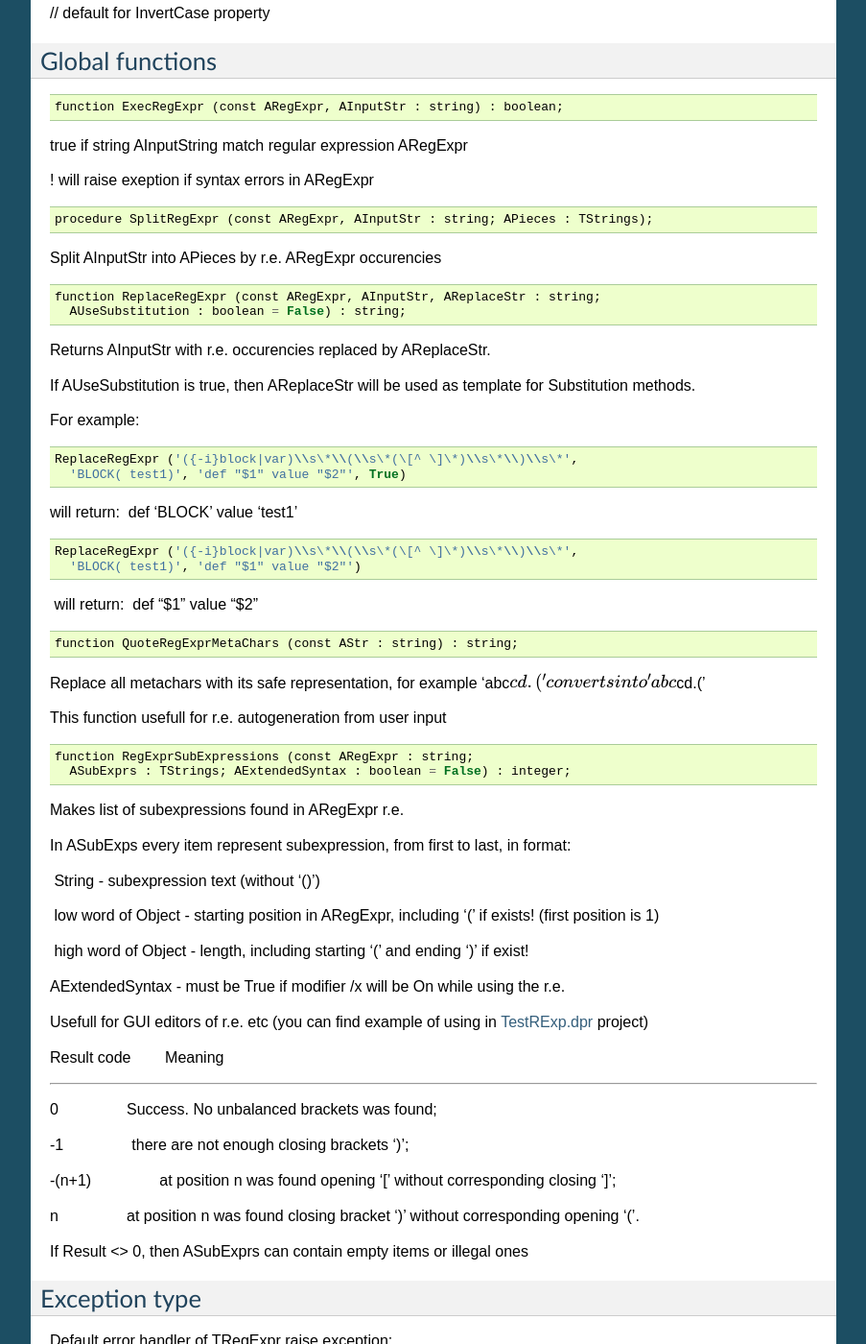
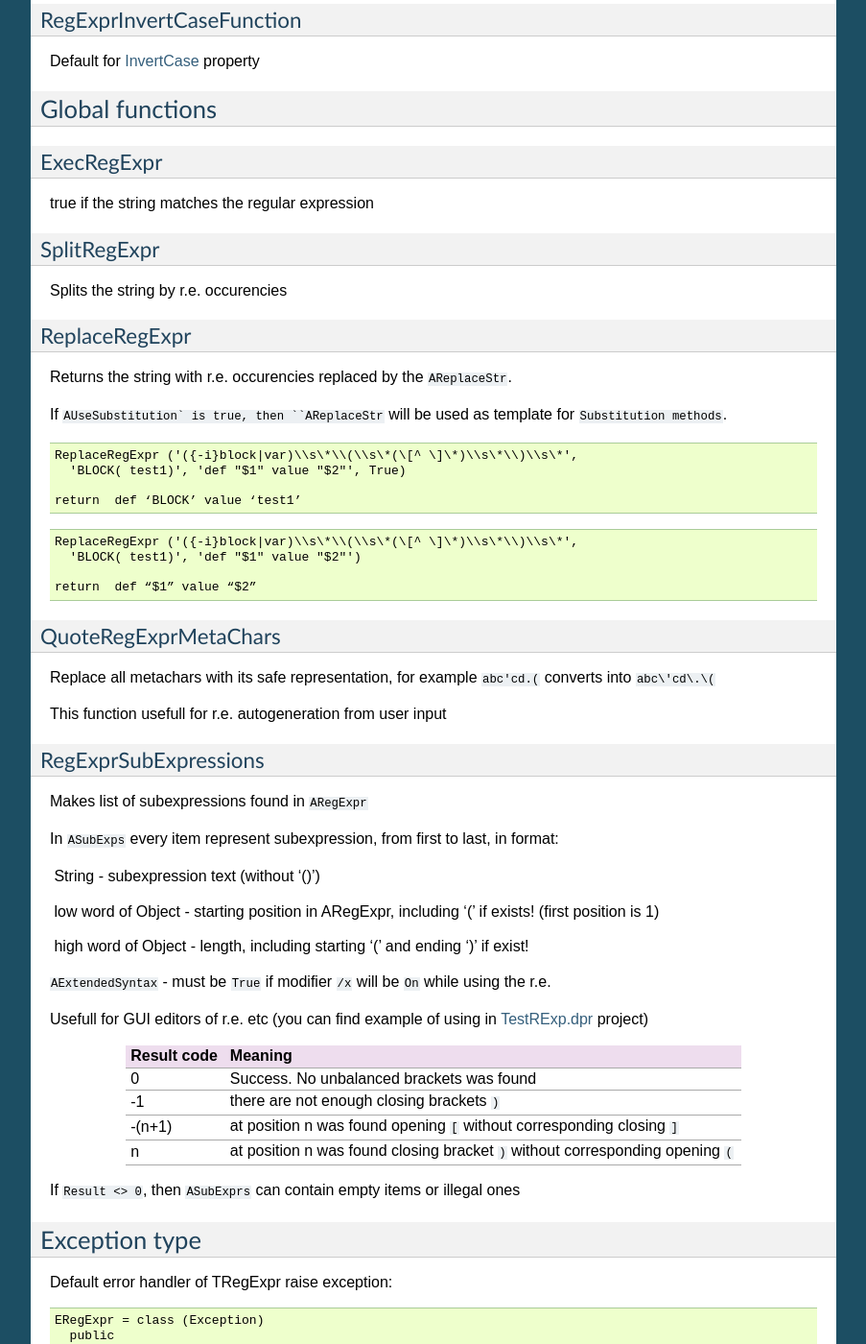
Before and after one commit to andgineer/TRegExpr, a Sphinx documentation site: the page built from docs/tregexpr_interface.rst, in a window 1280 px wide and 1400 px high, scrolled down 6363 px. Shown: the whole window at 96% size, without its empty margins (198-1101 px from the left). Built offline with Sphinx 7.4.7, drawn with Linux system fonts in a browser that asks for light colours; some of the changed text lies outside the part shown.

Commit message:
cross-links

```diff
--- a/docs/faq.rst
+++ b/docs/faq.rst
@@ -123,6 +123,8 @@
 You have to check from line start to line end to ensure there are no
 anything else around: ``^\d{4,4}$``.
 
+.. _nongreedyoptimization:
+
 Why does non-greedy iterators sometimes work as in greedy mode?
 ~~~~~~~~~~~~~~~~~~~~~~~~~~~~~~~~~~~~~~~~~~~~~~~~~~~~~~~~~~~~~~~
 
--- a/docs/tregexpr_interface.rst
+++ b/docs/tregexpr_interface.rst
@@ -54,8 +54,7 @@
 ~~~~~~~~~
 
 `Modifier /s <regexp_syntax.html#modifier_s>`__ - ‘.’ works as any char
-(else doesn’t match
-`LineSeparators <tregexpr_interface.html#lineseparators>`__ and
+(else doesn’t match LineSeparators_ and
 `LinePairedSeparator <tregexpr_interface.html#linepairedseparator>`__),
 initialized with `RegExprModifierS <#modifier_defs>`__ value.
 
@@ -172,41 +171,30 @@
 
 Split AInputStr into APieces by r.e. occurencies
 
-Internally calls ``Exec[Next]``
+Internally calls Exec_ / ExecNext_
 
-::
+Replace, ReplaceEx
+~~~~~~~~~~~~~~~~~~
 
-    function Replace (AInputStr : RegExprString; const AReplaceStr : RegExprString;
-      AUseSubstitution : boolean = False) : RegExprString;
+Returns the string with r.e. occurencies replaced by the replace string.
 
-    function Replace (AInputStr : RegExprString;
-      AReplaceFunc : TRegExprReplaceFunction) : RegExprString;
-
-    function ReplaceEx (AInputStr : RegExprString;
-      AReplaceFunc : TRegExprReplaceFunction)  : RegExprString;
-
-Returns AInputStr with r.e. occurencies replaced by AReplaceStr
-
-If AUseSubstitution is true, then AReplaceStr will be used
-
+If ``AUseSubstitution`` is true, then ``AReplaceStr`` will be used
 as template for Substitution methods.
-
-For example:
 
 ::
 
     Expression := '({-i}block|var)\\s\*\\(\\s\*(\[^ \]\*)\\s\*\\)\\s\*';
     Replace ('BLOCK( test1)', 'def "$1" value "$2"', True);
 
-  will return:  def ‘BLOCK’ value ‘test1’
+    will return:  def ‘BLOCK’ value ‘test1’
 
 ::
 
     Replace ('BLOCK( test1)', 'def "$1" value "$2"', False)
 
-  will return:  def “$1” value “$2”
+    will return:  def “$1” value “$2”
 
-Internally calls Exec[Next]
+Internally calls Exec_ / ExecNext_
 
 Overloaded version and ReplaceEx operate with call-back function,
 
@@ -215,16 +203,14 @@
 SubExprMatchCount
 ~~~~~~~~~~~~~~~~~
 
-Number of subexpressions has been found in last Exec\* call.
+Number of subexpressions has been found in last Exec_ / ExecNext_ call.
 
 If there are no subexpr. but whole expr was found (Exec\* returned
-True), then SubExprMatchCount=0, if no subexpressions nor whole r.e.
-found (Exec\* returned false) then SubExprMatchCount=-1.
+True), then ``SubExprMatchCount=0``, if no subexpressions nor whole r.e.
+found (Exec_ / ExecNext_ returned false) then ``SubExprMatchCount=-1``.
 
 Note, that some subexpr. may be not found and for such subexpr.
-MathPos=MatchLen=-1 and Match=’’.
-
-For example:
+``MathPos=MatchLen=-1`` and ``Match=’’``.
 
 ::
 
@@ -239,7 +225,6 @@
 
     Exec ('7') - return False: SubExprMatchCount=-1
 
-.
 
 MatchPos
 ~~~~~~~~
@@ -264,54 +249,48 @@
 Match
 ~~~~~
 
-::
-
-    == copy (InputString, MatchPos [Idx], MatchLen [Idx])
-
-Returns ’’ if in r.e. no such subexpr. or this subexpr. not found in
-input string.
+Returns ``’’`` if in r.e. no such subexpression or this subexpression
+was not found in the input string.
 
 LastError
 ~~~~~~~~~
 
-Returns ID of last error, 0 if no errors (unusable if Error method
-raises exception) and clear internal status into 0 (no errors).
+Returns ``ID`` of last error, ``0`` if no errors (unusable if ``Error`` method
+raises exception) and clear internal status into ``0`` (no errors).
 
 ErrorMsg
 ~~~~~~~~
 
-Returns Error message for error with ID = AErrorID.
+Returns ``Error`` message for error with ``ID = AErrorID``.
 
-::
-
-    property CompilerErrorPos : integer; // ReadOnly
+CompilerErrorPos
+~~~~~~~~~~~~~~~~
 
 Returns pos in r.e. there compiler stopped.
 
-Usefull for error diagnostics
+Useful for error diagnostics
 
 SpaceChars
 ~~~~~~~~~~
 
-Contains chars, treated as \\s (initially filled with RegExprSpaceChars
+Contains chars, treated as ``\s`` (initially filled with RegExprSpaceChars_
 global constant)
 
 WordChars
 ~~~~~~~~~
 
-Contains chars, treated as \\w (initially filled with RegExprWordChars
+Contains chars, treated as ``\w`` (initially filled with RegExprWordChars_
 global constant)
-
 
 
 LineSeparators
 ~~~~~~~~~~~~~~
 
 line separators (like ``\n`` in Unix), initially filled with
-RegExprLineSeparators global constant)
+RegExprLineSeparators_ global constant)
 
 see also `about line
-separators <regexp_syntax.html#syntax_line_separators>`__
+separators <regexp_syntax.html#line-separators>`__
 
 LinePairedSeparator
 ~~~~~~~~~~~~~~~~~~~
@@ -361,127 +344,118 @@
 Global constants
 ----------------
 
-EscChar = ‘\\’;  // ‘Escape’-char (‘\\’ in common r.e.) used for
-escaping metachars (\w, \\d etc).
+EscChar
+~~~~~~~
 
- // it’s may be usefull to redefine it if you are using C++ Builder - to
-avoide ugly constructions
+Escape-char, by default ``\``.
 
- // like ‘\\\w+\\\\\\w+\\.\\w+’ - just define EscChar=‘/’ and use
-‘/w+\/w+/./w+’
+RegExprModifierI
+~~~~~~~~~~~~~~~~
 
-  Modifiers default values:
+`Modifier i <regexp_syntax.html#i>`_ default value
 
-::
+RegExprModifierR
+~~~~~~~~~~~~~~~~
 
-    RegExprModifierI : boolean = False;                // TRegExpr.ModifierI
-    RegExprModifierR : boolean = True;                // TRegExpr.ModifierR
-    RegExprModifierS : boolean = True;                // TRegExpr.ModifierS
-    RegExprModifierG : boolean = True;                // TRegExpr.ModifierG
-    RegExprModifierM : boolean = False;                //TRegExpr.ModifierM
-    RegExprModifierX : boolean = False;                //TRegExpr.ModifierX
+`Modifier r <regexp_syntax.html#r>`_ default value
+
+RegExprModifierS
+~~~~~~~~~~~~~~~~
+
+`Modifier s <regexp_syntax.html#s>`_ default value
+
+RegExprModifierG
+~~~~~~~~~~~~~~~~
+
+`Modifier g <regexp_syntax.html#g>`_ default value
+
+RegExprModifierM
+~~~~~~~~~~~~~~~~
+
+`Modifier m <regexp_syntax.html#m>`_ default value
+
+RegExprModifierX
+~~~~~~~~~~~~~~~~
+
+`Modifier x <regexp_syntax.html#x>`_ default value
+
+RegExprSpaceChars
+~~~~~~~~~~~~~~~~~
+
+Default for SpaceChars_ property
 
 
+RegExprWordChars
+~~~~~~~~~~~~~~~~
 
-RegExprSpaceChars : RegExprString =
-‘’#\ :math:`9\#`\ A#\ :math:`D\#`\ C;
-
- // default for SpaceChars property
+Default value for WordChars_ property
 
 
+RegExprLineSeparators
+~~~~~~~~~~~~~~~~~~~~~
 
-RegExprWordChars : RegExprString =
+Default value for LineSeparators_ property
 
-   ‘0123456789’
+RegExprLinePairedSeparator
+~~~~~~~~~~~~~~~~~~~~~~~~~~
 
- + ‘abcdefghijklmnopqrstuvwxyz’
-
- + ‘ABCDEFGHIJKLMNOPQRSTUVWXYZ\_’;
-
- // default value for WordChars property
+Default value for LinePairedSeparator_ property
 
 
+RegExprInvertCaseFunction
+~~~~~~~~~~~~~~~~~~~~~~~~~
 
-RegExprLineSeparators : RegExprString =
-
-
-#\ :math:`d\#`\ a{\ :math:`IFDEF UniCode}\#`\ b#$c#$2028#$2029#\ :math:`85{`\ ENDIF};
-
- // default value for LineSeparators property
-
-RegExprLinePairedSeparator : RegExprString =
-
-  #\ :math:`d\#`\ a;
-
- // default value for LinePairedSeparator property
-
-
-
-RegExprInvertCaseFunction : TRegExprInvertCaseFunction =
-TRegExpr.InvertCaseFunction;
-
-// default for InvertCase property
+Default for InvertCase_ property
 
 Global functions
 ----------------
 
-::
+ExecRegExpr
+~~~~~~~~~~~
 
-    function ExecRegExpr (const ARegExpr, AInputStr : string) : boolean;
+true if the string matches the regular expression
 
-true if string AInputString match regular expression ARegExpr
+SplitRegExpr
+~~~~~~~~~~~~
 
-! will raise exeption if syntax errors in ARegExpr
+Splits the string by r.e. occurencies
 
-::
+ReplaceRegExpr
+~~~~~~~~~~~~~~
 
-    procedure SplitRegExpr (const ARegExpr, AInputStr : string; APieces : TStrings);
+Returns the string with r.e. occurencies replaced by the ``AReplaceStr``.
 
-Split AInputStr into APieces by r.e. ARegExpr occurencies
-
-::
-
-    function ReplaceRegExpr (const ARegExpr, AInputStr, AReplaceStr : string;
-      AUseSubstitution : boolean = False) : string;
-
-Returns AInputStr with r.e. occurencies replaced by AReplaceStr.
-
-If AUseSubstitution is true, then AReplaceStr will be used as template
-for Substitution methods.
-
-For example:
+If ``AUseSubstitution` is true, then ``AReplaceStr`` will be used as template
+for ``Substitution methods``.
 
 ::
 
     ReplaceRegExpr ('({-i}block|var)\\s\*\\(\\s\*(\[^ \]\*)\\s\*\\)\\s\*',
       'BLOCK( test1)', 'def "$1" value "$2"', True)
 
-will return:  def ‘BLOCK’ value ‘test1’
+    return  def ‘BLOCK’ value ‘test1’
 
 ::
 
     ReplaceRegExpr ('({-i}block|var)\\s\*\\(\\s\*(\[^ \]\*)\\s\*\\)\\s\*',
       'BLOCK( test1)', 'def "$1" value "$2"')
 
- will return:  def “$1” value “$2”
+    return  def “$1” value “$2”
 
-::
-
-    function QuoteRegExprMetaChars (const AStr : string) : string;
+QuoteRegExprMetaChars
+~~~~~~~~~~~~~~~~~~~~~
 
 Replace all metachars with its safe representation, for example
-‘abc\ :math:`cd.(' converts into 'abc\\`\ cd\.\(’
+``abc'cd.(`` converts into ``abc\'cd\.\(``
 
 This function usefull for r.e. autogeneration from user input
 
-::
+RegExprSubExpressions
+~~~~~~~~~~~~~~~~~~~~~
 
-    function RegExprSubExpressions (const ARegExpr : string;
-      ASubExprs : TStrings; AExtendedSyntax : boolean = False) : integer;
+Makes list of subexpressions found in ``ARegExpr``
 
-Makes list of subexpressions found in ARegExpr r.e.
-
-In ASubExps every item represent subexpression, from first to last, in
+In ``ASubExps`` every item represent subexpression, from first to last, in
 format:
 
  String - subexpression text (without ‘()’)
@@ -492,29 +466,22 @@
  high word of Object - length, including starting ‘(’ and ending ‘)’ if
 exist!
 
-AExtendedSyntax - must be True if modifier /x will be On while using the
-r.e.
+``AExtendedSyntax`` - must be ``True`` if modifier ``/x`` will be ``On`` while
+using the r.e.
 
 Usefull for GUI editors of r.e. etc (you can find example of using in
 `TestRExp.dpr <#regexpstudio.html>`__ project)
 
-Result code        Meaning
+=========== =======
+Result code Meaning
+=========== =======
+0           Success. No unbalanced brackets was found
+-1          there are not enough closing brackets ``)``
+-(n+1)      at position n was found opening ``[`` without corresponding closing ``]``
+n           at position n was found closing bracket ``)`` without corresponding opening ``(``
+=========== =======
 
---------------
-
-0                Success. No unbalanced brackets was found;
-
--1                there are not enough closing brackets ‘)’;
-
--(n+1)                at position n was found opening ‘[’ without
-corresponding closing ‘]’;
-
-n                at position n was found closing bracket ‘)’ without
-corresponding opening ‘(’.
-
-
-
-If Result <> 0, then ASubExprs can contain empty items or illegal ones
+If ``Result <> 0``, then ``ASubExprs`` can contain empty items or illegal ones
 
 Exception type
 --------------
```
Also changed, not shown: other parts of docs/tregexpr_interface.rst (+10 -5 lines), docs/regexp_syntax.rst (+29 -25 lines).
